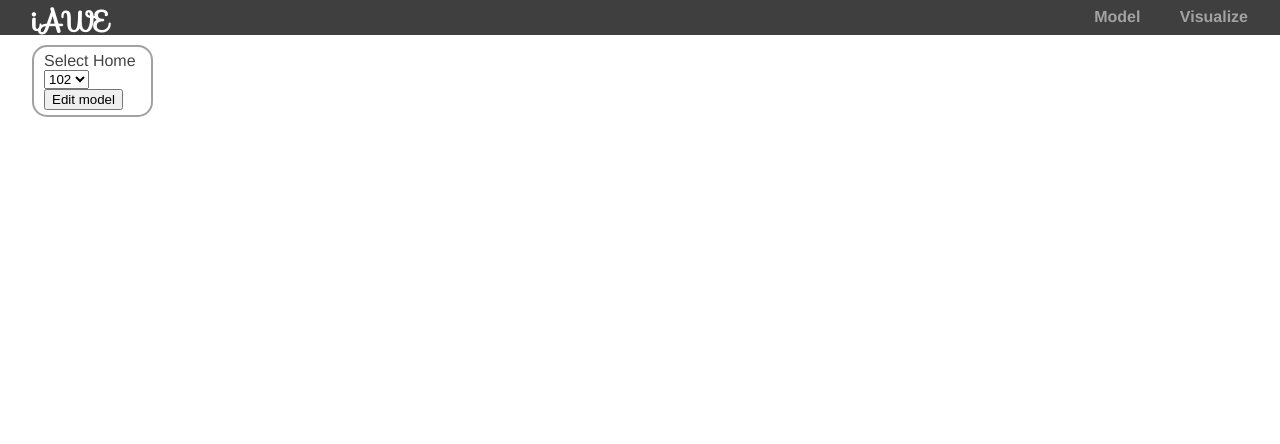
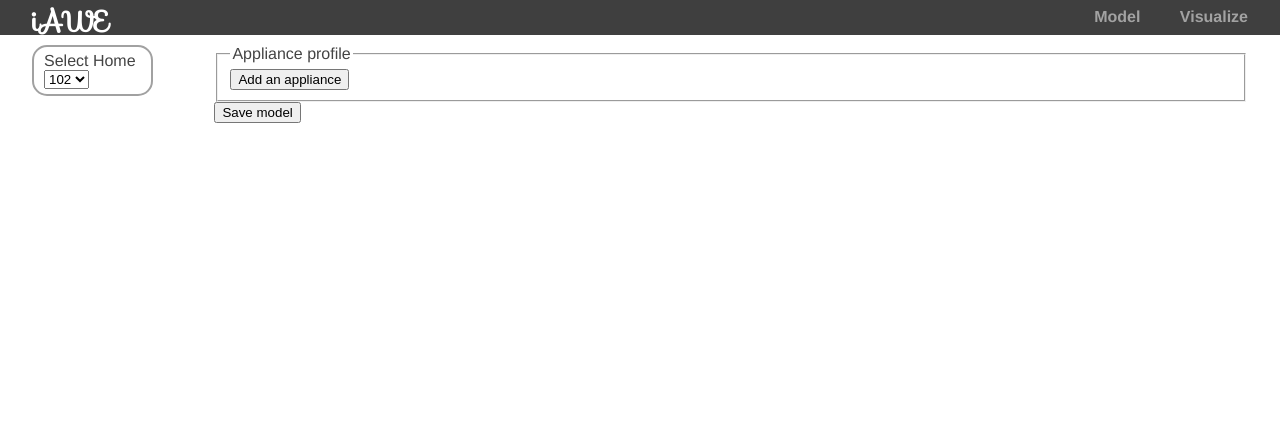
Before and after one commit to nipunbatra/iiit_disagg, a Flask app: page /model in a window 1280 px wide. Shown: the top 444 px of the page. Run offline with Flask 2, Linux system fonts and the light colour scheme; some libraries are stand-ins or nearby versions.

Commit message:
Added GUI for model editing

```diff
--- a/webapp/model/102.json
+++ b/webapp/model/102.json
@@ -1 +1 @@
-{"AC_1":[0,1944],"Kettle_1":[0,860],"AC_2":[0,676],"Microwave_1":[0,1010],"TV_1":[0,80]}
+{"ac_1":[0,1944],"kettle_1":[0,860],"ac_2":[0,676],"microwave_1":[0,1010],"tv_1":[0,80]}
--- a/webapp/model/703.json
+++ /dev/null
@@ -1 +0,0 @@
-{"geyser_1":[0, 2200]}
--- a/webapp/run.py
+++ b/webapp/run.py
@@ -72,7 +72,7 @@ def index():
 
 @app.route('/model')
 def model():
-    return render_template('model.html')
+    return render_template('model_2.html')
 
 
 @app.route('/about')
--- /dev/null
+++ b/webapp/templates/model_2.html
@@ -0,0 +1,199 @@
+{% extends "layout.html" %}
+{% block content %}
+<style>
+div #sidebar
+{
+border:2px solid #a1a1a1;
+padding:5px 10px;
+border-radius:15px;
+}
+</style>
+<div id="sidebar">
+  Select Home
+  <br/>
+  <select id="homes">
+
+
+    <option>102</option>
+    <option>503</option>
+    <option>703</option>
+
+
+  </select>
+  <br/>
+
+
+</div>
+<div id="container" style="width:85%; height:400px;">
+<fieldset id="buildyourform">
+    <legend>Appliance profile</legend>
+    <input type="button" value="Add an appliance" class="add" id="add" />
+
+</fieldset>
+
+
+<button type="button" id="save">Save model</button>
+
+</div>
+
+
+<script type="text/javascript">
+//$("#container").hide();
+
+  $("#homes").change(function() {
+    //alert($( "#homes option:selected" ).text());
+
+     //addContent("","");
+
+     // Empty the previous content
+     $("#buildyourform div").empty();
+     //serializeContent();
+
+
+     var home=$( "#homes option:selected" ).text();
+
+    var qu={"home_number":home};
+
+    $.ajax({
+      type: "POST",
+      async: true,
+      contentType: "application/json; charset=utf-8",
+      url: "/view_model",
+      data: JSON.stringify(qu),
+      success: function (data) {
+          if ("error" in data)
+          {
+
+          }
+          else
+          {
+            $("#text_area").val(JSON.stringify(data));
+            for (key in data)
+            {
+              addContent(key, data[key]);
+            }
+            //serializeContent();
+          }
+
+      },
+      dataType: "json"
+    });
+
+
+    /*$.ajax({
+     url: "otherCatchesMap.php>",
+     success: function(msg){
+       $("#results").html(msg);
+     }
+   });*/
+  });
+
+
+function serializeContent()
+{
+    count={};
+    model={};
+     var fieldSet = $("<fieldset id=\"yourform\"><legend>Your Form</legend></fieldset>");
+        $("#buildyourform div").each(function () {
+            var id = "input" + $(this).attr("id").replace("field", "");
+    var power = $(this).find("input.fieldname").first().val();
+    var appliance_name = $(this).find("select.fieldtype").first().val();
+     if (appliance_name in count)
+                {
+                  count[appliance_name]+=1;
+                }
+            else
+            {
+              count[appliance_name]=1;
+            }
+    var appliance_full_name = appliance_name+"_"+count[appliance_name].toString();
+
+      model[appliance_full_name]=[0, parseInt(power)];
+      //model[appliance_full_name].push(power);
+            //fieldSet.append(power);
+            //fieldSet.append(appliance_full_name);
+        });
+        console.log(model);
+        return model;
+        //$("body").append(fieldSet);
+
+}
+
+function addContent(key, value)
+{
+  var appliance_name="ac";
+  var appliance_id;
+  var power=1000;
+  if (key!="")
+    {
+
+    var appliance_name = key.split("_")[0];
+    var appliance_id = key.split("_")[1];
+    var power = value[1];
+    }
+  var intId = $("#buildyourform div").length + 1;
+  var fieldWrapper = $("<div class=\"fieldwrapper\" id=\"field" + intId + "\"/>");
+
+  var fPower = $("<span>&nbspPower</span><input type=\"text\" class=\"fieldname\" />");
+  var fName = $("<input type=\"text\" class=\"fieldname\" />");
+  var fType = $("<span>Appliance</span><select class=\"fieldtype\"><option value=\"geyser\">geyser</option> <option value=\"ac\">ac</option> <option value=\"fridge\">fridge</option><option value=\"tv\">tv</option><option value=\"stove\">stove</option><option value=\"kettle\">kettle</option><option value=\"microwave\">microwave</option></select>");
+  var removeButton = $("<input type=\"button\" class=\"remove\" value=\"X\" />");
+  removeButton.click(function () {
+      $(this).parent().remove();
+  });
+
+  fPower.val(power);
+  fName.val(appliance_name);
+  fType.val(appliance_name);
+  fieldWrapper.append(fType);
+  fieldWrapper.append(fPower);
+  //fieldWrapper.append(fName);
+
+  fieldWrapper.append(removeButton);
+  $("#buildyourform").append(fieldWrapper);
+}
+
+    $("#add").click(function () {
+        addContent("","");
+    });
+
+
+
+$("#save").click(function() {
+  var home=$( "#homes option:selected" ).text();
+
+    var model=serializeContent();
+
+    alert(JSON.stringify(model));
+
+
+    var qu={"home_number":home, "model":JSON.stringify(model)};
+    console.log(qu);
+    //var qu={"home_number":home, "model":$("#text_area").val()};
+
+    $.ajax({
+      type: "POST",
+      async: true,
+      contentType: "application/json; charset=utf-8",
+      url: "/save_model",
+      data: JSON.stringify(qu),
+      success: function (data) {
+
+          if ("error" in data)
+          {
+            alert("Something bad happened!")
+          }
+          else
+          {
+            location.reload();
+          }
+
+
+
+      },
+      dataType: "json"
+    });
+  });
+
+
+</script>{% endblock %}
--- a/webapp/templates/visualize.html
+++ b/webapp/templates/visualize.html
@@ -52,8 +52,8 @@ border-radius:15px;
 
   $("#start_date").datepicker();
   $("#end_date").datepicker();
-  $("#start_date").val('01/21/2014');
-  $("#end_date").val('01/22/2014');
+  $("#start_date").val('01/22/2014');
+  $("#end_date").val('01/23/2014');
 
   function createPieChart(data,title_text) {
   	chart = new Highcharts.Chart({
```
